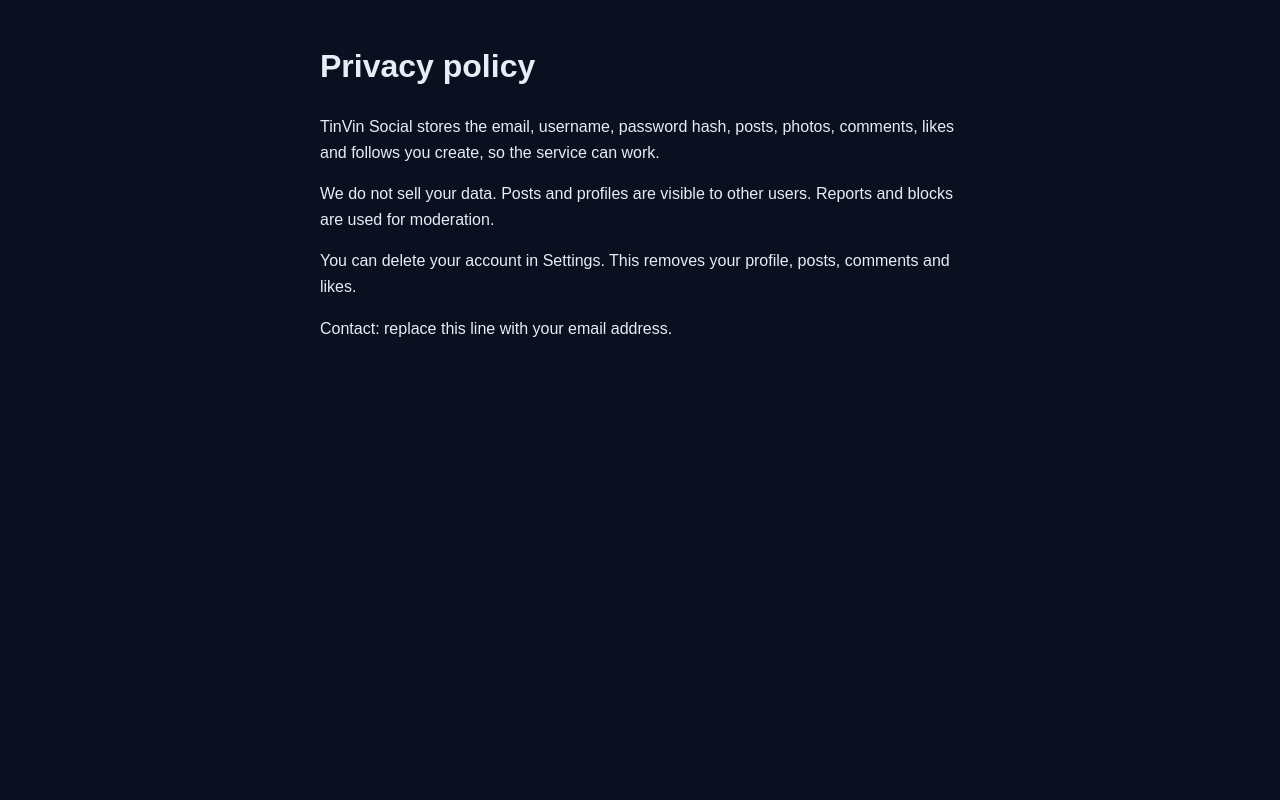
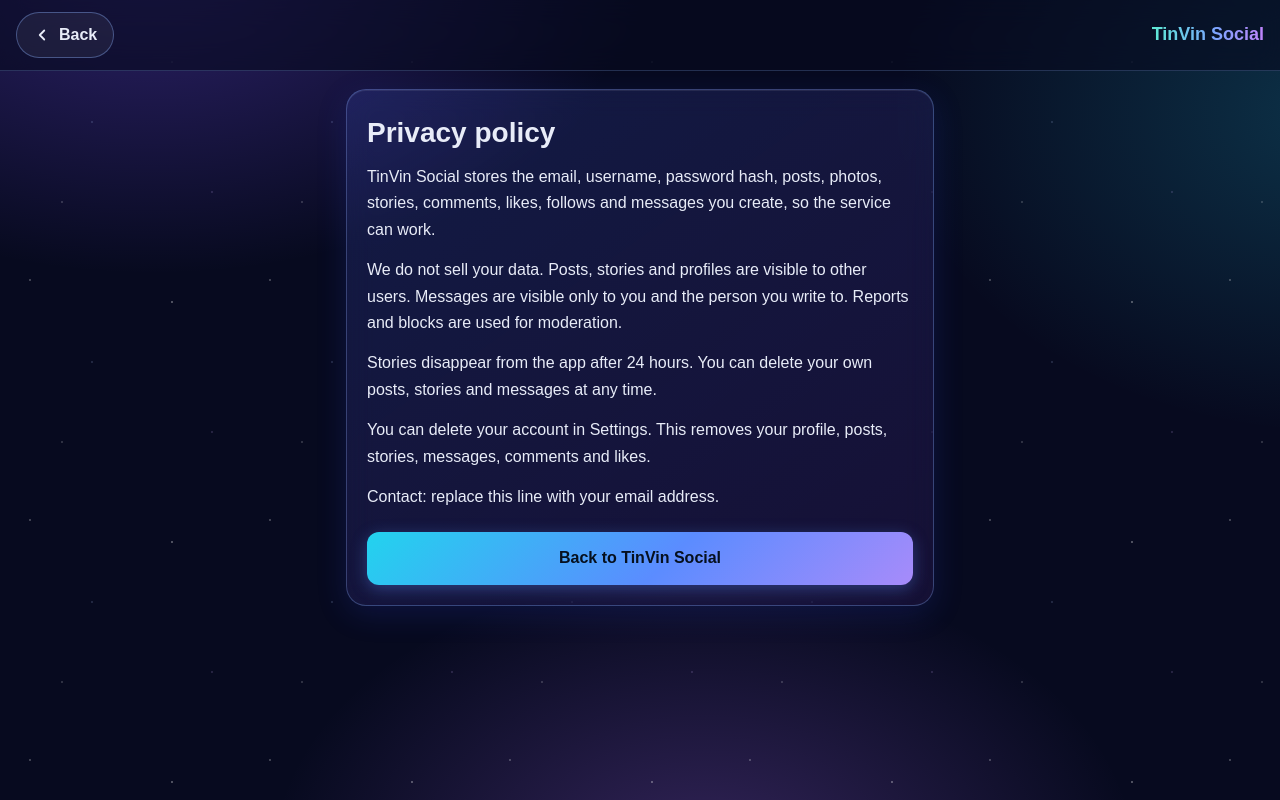
Before and after one commit to aslan-89-cpu/tinvin-social, a plain HTML site: page privacy.html in a window 1280 px wide. Drawn offline with Linux system fonts and the light colour scheme.

Commit message:
Update privacy.html

```diff
--- a/privacy.html
+++ b/privacy.html
@@ -1,8 +1,43 @@
-<!DOCTYPE html><html lang="en"><head><meta charset="UTF-8"><meta name="viewport" content="width=device-width,initial-scale=1"><title>Privacy policy - TinVin Social</title>
-<style>body{font-family:Arial,sans-serif;max-width:640px;margin:auto;padding:20px;line-height:1.6;background:#0b1020;color:#e8ecf5}</style></head><body>
-<h1>Privacy policy</h1>
-<p>TinVin Social stores the email, username, password hash, posts, photos, comments, likes and follows you create, so the service can work.</p>
-<p>We do not sell your data. Posts and profiles are visible to other users. Reports and blocks are used for moderation.</p>
-<p>You can delete your account in Settings. This removes your profile, posts, comments and likes.</p>
-<p>Contact: replace this line with your email address.</p>
-</body></html>
+<!DOCTYPE html>
+<html lang="en">
+<head>
+<meta charset="UTF-8">
+<meta name="viewport" content="width=device-width,initial-scale=1,viewport-fit=cover">
+<meta name="theme-color" content="#070a1f">
+<title>Privacy policy - TinVin Social</title>
+<style>
+*{box-sizing:border-box}
+html{background:#070a1f;min-height:100%}
+body{margin:0;color:#e8ecf8;font-family:Arial,sans-serif;line-height:1.65;font-size:16px}
+body::before{content:"";position:fixed;inset:0;z-index:-1;background:radial-gradient(700px 460px at 12% -6%,rgba(120,80,255,.35),transparent 70%),radial-gradient(640px 460px at 105% 14%,rgba(34,211,238,.20),transparent 70%),radial-gradient(620px 420px at 55% 108%,rgba(176,110,255,.26),transparent 70%),#070a1f}
+body::after{content:"";position:fixed;inset:0;z-index:-1;pointer-events:none;opacity:.55;background-size:240px 240px;background-image:radial-gradient(1.2px 1.2px at 30px 40px,#fff,transparent),radial-gradient(1px 1px at 92px 122px,rgba(180,205,255,.95),transparent),radial-gradient(1.5px 1.5px at 172px 62px,#fff,transparent),radial-gradient(1px 1px at 212px 192px,rgba(205,175,255,.95),transparent),radial-gradient(1px 1px at 62px 202px,#fff,transparent)}
+header{position:sticky;top:0;z-index:5;display:flex;align-items:center;gap:10px;padding:12px 16px;background:rgba(7,10,31,.62);backdrop-filter:blur(14px);-webkit-backdrop-filter:blur(14px);border-bottom:1px solid rgba(140,180,255,.22)}
+.back{display:inline-flex;align-items:center;gap:8px;color:#e8ecf8;text-decoration:none;font-weight:700;padding:9px 16px;border:1px solid rgba(140,180,255,.38);border-radius:99px;background:rgba(255,255,255,.06)}
+.back svg{width:18px;height:18px}
+.logo{margin-left:auto;font-weight:800;font-size:18px;background:linear-gradient(90deg,#5eead4,#7aa7ff 55%,#c084fc);-webkit-background-clip:text;background-clip:text;color:transparent;-webkit-text-fill-color:transparent}
+main{max-width:620px;margin:0 auto;padding:18px 16px 48px}
+.card{background:linear-gradient(145deg,rgba(80,110,255,.17),rgba(150,80,255,.10));border:1px solid rgba(140,180,255,.30);border-radius:20px;padding:6px 20px 20px;backdrop-filter:blur(14px);-webkit-backdrop-filter:blur(14px);box-shadow:0 8px 30px rgba(40,60,200,.20),inset 0 1px 0 rgba(255,255,255,.08)}
+h1{font-size:28px;line-height:1.2;margin:20px 0 14px}
+p{margin:0 0 14px}
+a{color:#56c6f0}
+.btn{display:block;text-align:center;margin-top:22px;padding:13px 16px;border-radius:12px;font-weight:700;text-decoration:none;color:#06101f;background:linear-gradient(135deg,#22d3ee,#5b8cff 55%,#a78bfa);box-shadow:0 4px 16px rgba(91,140,255,.35)}
+</style>
+</head>
+<body>
+<header>
+  <a class="back" href="index.html"><svg viewBox="0 0 24 24" fill="none" stroke="currentColor" stroke-width="2.4" stroke-linecap="round" stroke-linejoin="round"><path d="M15 18l-6-6 6-6"/></svg>Back</a>
+  <span class="logo">TinVin Social</span>
+</header>
+<main>
+  <div class="card">
+    <h1>Privacy policy</h1>
+    <p>TinVin Social stores the email, username, password hash, posts, photos, stories, comments, likes, follows and messages you create, so the service can work.</p>
+    <p>We do not sell your data. Posts, stories and profiles are visible to other users. Messages are visible only to you and the person you write to. Reports and blocks are used for moderation.</p>
+    <p>Stories disappear from the app after 24 hours. You can delete your own posts, stories and messages at any time.</p>
+    <p>You can delete your account in Settings. This removes your profile, posts, stories, messages, comments and likes.</p>
+    <p>Contact: replace this line with your email address.</p>
+    <a class="btn" href="index.html">Back to TinVin Social</a>
+  </div>
+</main>
+</body>
+</html>
```
